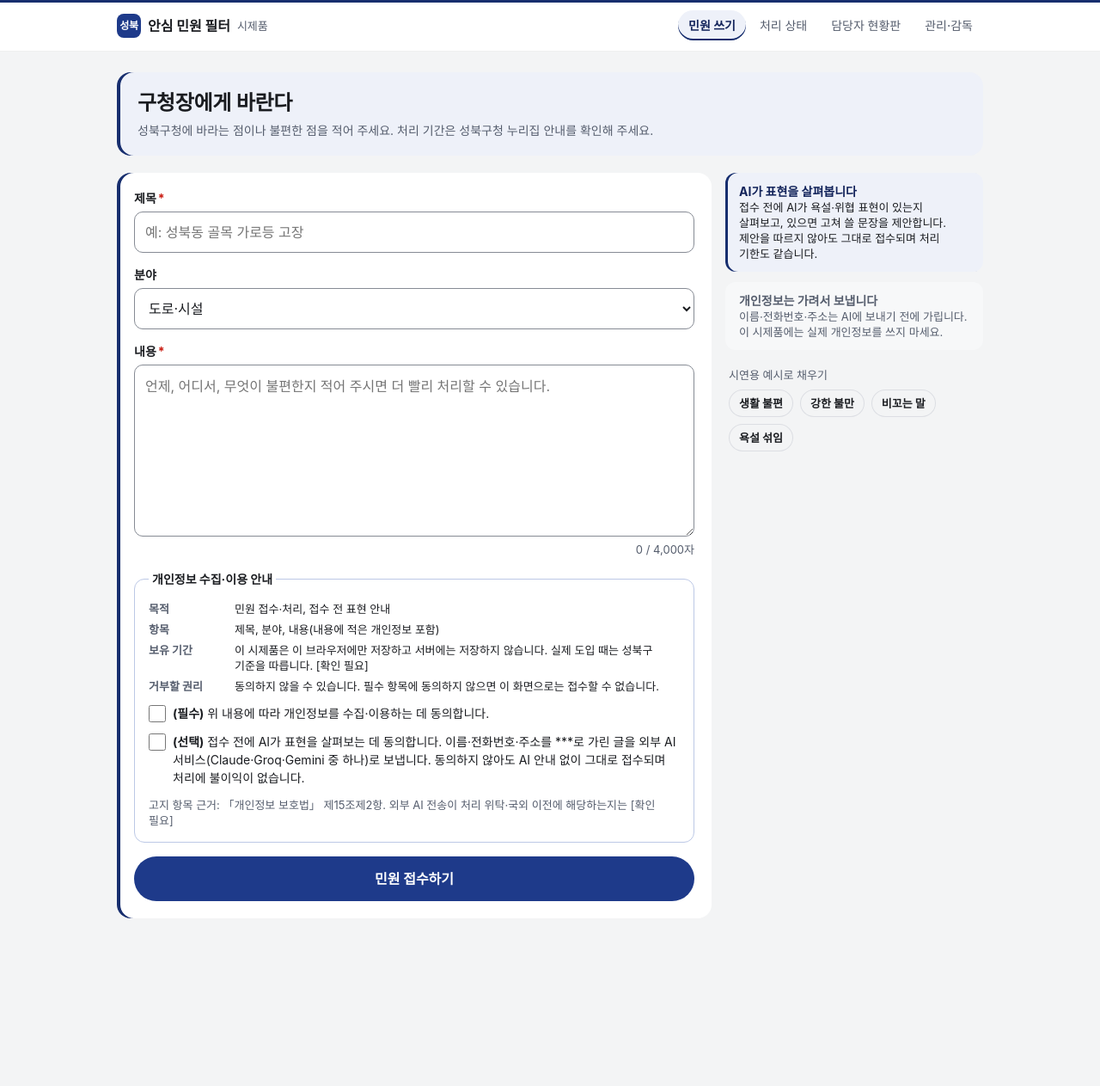
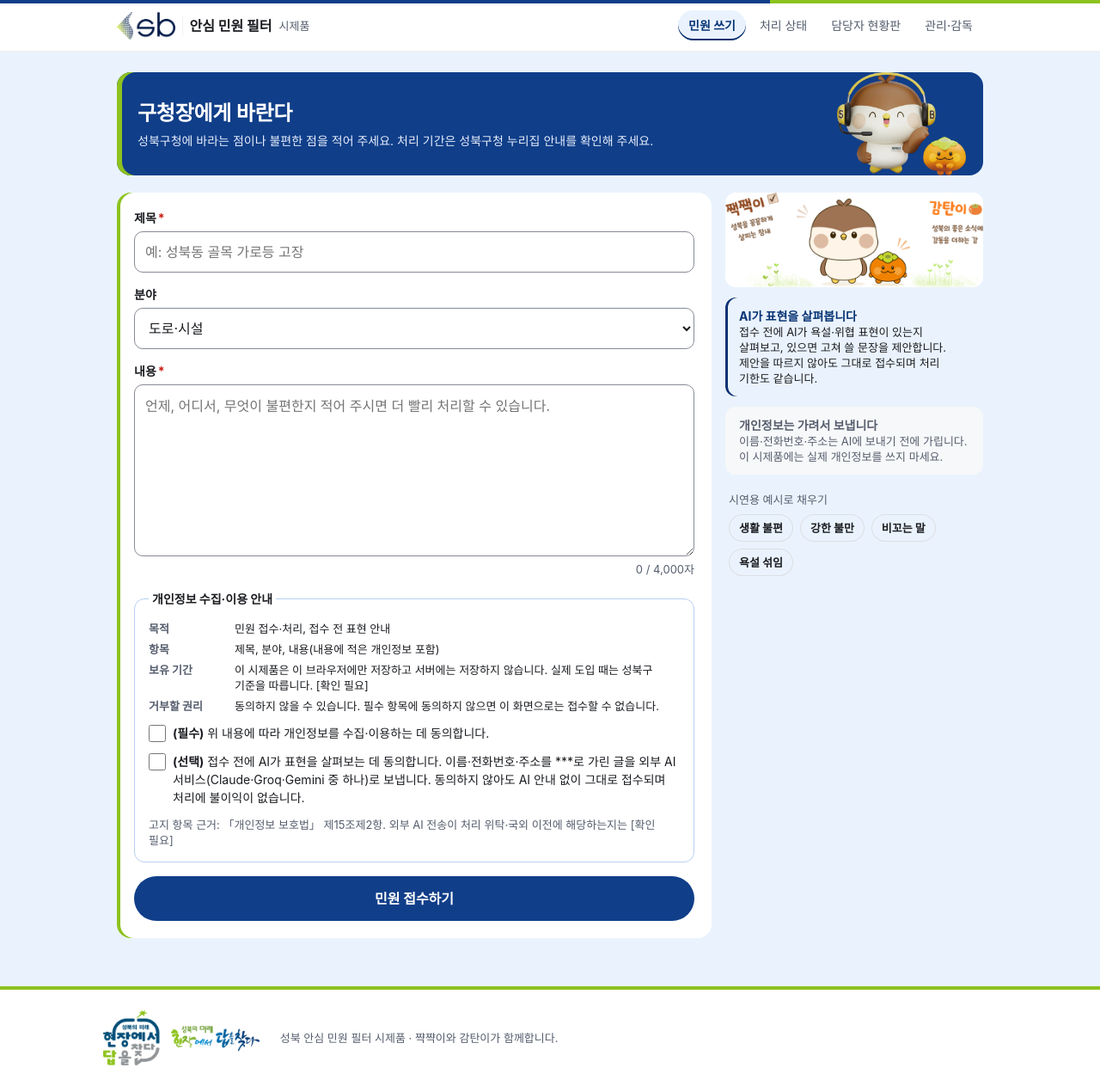
Before and after one commit to vic996429-png/team_project_04_kmu, a website with bundled scripts: page public/index.html in a window 1280 px wide. Shown: the whole page at 86% size. Before the commit the page ends 1124 px from the top, so only its background shows below. Built offline with nearby package versions, Linux system fonts and the light colour scheme; files whose address does not match are found by name.

Commit message:
성북구청 색(남색·연두·연하늘)과 로고·마스코트 반영
Co-Authored-By: Claude Sonnet 5.5 <noreply@anthropic.com>
Claude-Session: https://claude.ai/code/session_01TpWC2y8khZKUJDmbh3NNs2

```diff
--- a/public/assets/app.css
+++ b/public/assets/app.css
@@ -2,6 +2,9 @@
 
 *, *::before, *::after { box-sizing: border-box; }
 html { -webkit-text-size-adjust: 100%; }
+body { min-height: 100vh; display: flex; flex-direction: column; }
+body > .page { flex: 1; width: 100%; }
+
 body { margin: 0; font: var(--t5); color: var(--fg-neutral); background: var(--bg-layer-basement); word-break: keep-all; overflow-wrap: anywhere; }
 a { color: var(--fg-brand-text); }
 button, input, select, textarea { font: inherit; color: inherit; }
@@ -10,10 +13,12 @@ button, input, select, textarea { font: inherit; color: inherit; }
 [hidden] { display: none !important; }
 
 /* ── 상단 내비게이션 ───────────────────────── */
-.topbar { position: sticky; top: 0; z-index: 10; background: var(--bg-layer-default); border-bottom: 1px solid var(--stroke-neutral-muted); box-shadow: inset 0 3px 0 var(--stroke-brand); }
+.topbar { position: sticky; top: 0; z-index: 10; background: var(--bg-layer-default); border-bottom: 1px solid var(--stroke-neutral-muted); box-shadow: inset 0 4px 0 var(--sb-head); border-top: 0; }
+.topbar::before { content: ""; position: absolute; left: 0; right: 0; top: 0; height: 4px; background: linear-gradient(90deg, var(--sb-head) 0 70%, var(--lime-500) 70% 100%); }
 .topbar__inner { max-width: 1040px; margin: 0 auto; padding: var(--x3) var(--x4); display: flex; align-items: center; gap: var(--x4); flex-wrap: wrap; }
 .brand { display: flex; align-items: center; gap: var(--x2); font: var(--t5); font-weight: 700; color: var(--fg-neutral); text-decoration: none; }
-.brand__mark { width: 28px; height: 28px; border-radius: var(--r2); background: var(--bg-brand-solid); color: var(--fg-on-brand); display: grid; place-items: center; font: var(--t2); font-weight: 700; letter-spacing: -0.02em; }
+.brand__logo { height: 32px; width: auto; display: block; }
+.brand__sep { width: 1px; height: 22px; background: var(--stroke-neutral-muted); }
 .brand small { font: var(--t3); font-weight: 400; color: var(--fg-neutral-subtle); }
 .nav { margin-left: auto; display: flex; gap: var(--x1); }
 .nav a { padding: var(--x2) var(--x3); border-radius: var(--full); font: var(--t4); font-weight: 500; color: var(--fg-neutral-muted); text-decoration: none; transition: background var(--d3) var(--ease); }
@@ -22,10 +27,19 @@ button, input, select, textarea { font: inherit; color: inherit; }
 
 /* ── 레이아웃 ─────────────────────────────── */
 .page { max-width: 1040px; margin: 0 auto; padding: var(--x6) var(--x4) var(--x14); }
-/* 페이지 머리: 연주황 띠 + 왼쪽 주황 강조선 */
-.page-head { margin-bottom: var(--x5); padding: var(--x5) var(--x5) var(--x5) var(--x6); border-radius: var(--r4); background: var(--bg-brand-weak); box-shadow: inset 4px 0 0 var(--stroke-brand); }
+/* 페이지 머리: 성북구청 남색 띠 + 왼쪽 연두 강조선, 오른쪽에 캐릭터 */
+.page-head { position: relative; margin-bottom: var(--x5); padding: var(--x5) var(--x5) var(--x5) var(--x6); border-radius: var(--r4); background: var(--sb-head); color: #fff; box-shadow: inset 6px 0 0 var(--lime-500); display: flex; align-items: center; gap: var(--x4); overflow: hidden; }
+.page-head__text { flex: 1; min-width: 0; }
+.page-head__img { height: 120px; width: auto; flex: none; margin: calc(var(--x5) * -1) 0; align-self: flex-end; }
 .page-head h1 { margin: 0 0 var(--x1_5); font: var(--t9); font-weight: 700; letter-spacing: -0.01em; }
-.page-head p { margin: 0; color: var(--fg-neutral-muted); font: var(--t4); }
+.page-head p { margin: 0; color: #e6eefb; font: var(--t4); }
+@media (max-width: 767px) { .page-head__img { display: none; } }
+
+/* 하단 로고 띠 */
+.site-foot { background: #fff; border-top: 4px solid var(--lime-500); padding: var(--x6) var(--x4); }
+.site-foot__inner { max-width: 1040px; margin: 0 auto; display: flex; align-items: center; gap: var(--x6); flex-wrap: wrap; }
+.site-foot__inner img { height: 64px; width: auto; }
+.site-foot__inner p { margin: 0; font: var(--t3); color: var(--fg-neutral-subtle); }
 .card { background: var(--bg-layer-default); border-radius: var(--r4); padding: var(--x5); }
 .card + .card { margin-top: var(--x3); }
 .card h2 { margin: 0 0 var(--x3); font: var(--t6); font-weight: 700; }
@@ -128,11 +142,12 @@ td.num { font-variant-numeric: tabular-nums; }
   .card { padding: var(--x4); border-radius: var(--r3); }
 }
 
-/* ── 주황 강조(팀 요청) ─────────────────────── */
-.card--accent { box-shadow: inset 4px 0 0 var(--stroke-brand); }
+/* ── 남색·연두 강조(성북구청 색) ─────────────────────── */
+.card--accent { box-shadow: inset 4px 0 0 var(--lime-500); }
 input[type="checkbox"], input[type="radio"] { accent-color: var(--bg-brand-solid); }
 .callout--brand { background: var(--bg-brand-weak); color: var(--fg-neutral); box-shadow: inset 3px 0 0 var(--stroke-brand); }
 .callout--brand b { color: var(--fg-brand-text); }
 
 /* [R5] 업무 화면(담당자·관리자)은 머리 띠를 빼고 왼쪽 선만 — 강조면을 화면당 한 곳으로 줄임 */
-.page-head--work { background: none; padding: 0 0 0 var(--x3); border-radius: 0; box-shadow: inset 3px 0 0 var(--stroke-brand); }
+.page-head--work { background: none; color: var(--fg-neutral); padding: 0 0 0 var(--x3); border-radius: 0; box-shadow: inset 3px 0 0 var(--lime-500); overflow: visible; }
+.page-head--work p { color: var(--fg-neutral-muted); }
--- a/public/assets/citizen.css
+++ b/public/assets/citizen.css
@@ -42,3 +42,5 @@
   .citizen__side { position: static; order: -1; }
   .tryit { display: none; }
 }
+
+.side-mascot { width: 100%; height: auto; border-radius: var(--r3); background: #fff; display: block; }
--- a/public/assets/tokens.css
+++ b/public/assets/tokens.css
@@ -4,7 +4,9 @@
   /* palette — light */
   --gray-00: #ffffff; --gray-100: #f7f8f9; --gray-200: #f3f4f5; --gray-300: #eeeff1; --gray-400: #dcdee3;
   --gray-500: #d1d3d8; --gray-600: #b0b3ba; --gray-700: #868b94; --gray-800: #555d6d; --gray-900: #2a3038; --gray-1000: #1a1c20;
-  --carrot-100: #eef1f9; --carrot-200: #dfe5f4; --carrot-300: #bcc8e6; --carrot-500: #4a68b3; --carrot-600: #1e3a8a; --carrot-700: #172e6e; --carrot-800: #12235a; --carrot-900: #0c1840;
+  --carrot-100: #eaf3fd; --carrot-200: #dfeefd; --carrot-300: #b5d0f2; --carrot-500: #2a5db0; --carrot-600: #103e89; --carrot-700: #0c3272; --carrot-800: #083475; --carrot-900: #062556;
+  /* 성북구청 홈페이지 색: 남색 #103e89 · 연한 하늘 #dfeefd · 연회색 #f4f5f9 · 로고 연두 */
+  --lime-100: #f1f8e4; --lime-500: #8dc21f; --lime-700: #5f8f0f; --sb-bg: #eaf3fd; --sb-head: #103e89;
   --blue-100: #eff6ff; --blue-300: #cbdffa; --blue-600: #5e98fe; --blue-700: #217cf9; --blue-900: #0b4596;
   --red-100: #fdf0f0; --red-300: #fed4d2; --red-700: #fa342c; --red-800: #ca1d13; --red-900: #921708;
   --green-100: #edfaf6; --green-300: #b9e9d2; --green-700: #079171; --green-900: #075445;
@@ -13,7 +15,7 @@
 
   /* role */
   /* [팀 요청 2026-11-26] 브랜드 색을 주황에서 남색으로 변경. 토큰 이름(carrot-*)은 그대로 두고 값만 남색으로 교체.
-     대비: 남색(#1e3a8a) 바탕에는 흰 글자(약 10:1)를 올린다 */
+     대비: 남색(#103e89) 바탕에는 흰 글자(약 10:1)를 올린다 */
   --bg-brand-solid: var(--carrot-600); --bg-brand-solid-pressed: var(--carrot-500);
   --fg-on-brand: #ffffff;
   /* [대비 보정 R6] 상태·강조선: carrot-600 2.94:1 → carrot-700 3.99:1(비텍스트 3:1 기준) */
@@ -23,7 +25,7 @@
   --bg-informative-weak: var(--blue-100);
   --bg-positive-weak: var(--green-100);
   --bg-warning-weak: var(--yellow-100); --bg-warning-solid: var(--yellow-300);
-  --bg-layer-basement: var(--gray-200); --bg-layer-default: var(--gray-00); --bg-layer-fill: var(--gray-100); --bg-layer-floating: var(--gray-00);
+  --bg-layer-basement: var(--sb-bg); --bg-layer-default: var(--gray-00); --bg-layer-fill: var(--gray-100); --bg-layer-floating: var(--gray-00);
   --bg-neutral-weak: var(--gray-200); --bg-neutral-weak-pressed: var(--gray-300); --bg-neutral-inverted: var(--gray-900);
   --bg-neutral-weak-alpha: var(--black-a200); --bg-transparent-pressed: var(--black-a100);
   --bg-overlay: var(--black-a700); --bg-disabled: var(--gray-200);
@@ -63,6 +65,7 @@
     --gray-00: #000000; --gray-100: #16171b; --gray-200: #1d2025; --gray-300: #2b2e35; --gray-400: #393d46;
     --gray-500: #5b606a; --gray-600: #868b94; --gray-700: #b0b3ba; --gray-800: #dcdee3; --gray-900: #e9eaec; --gray-1000: #f3f4f5;
     --carrot-100: #1a2238; --carrot-200: #222d4d; --carrot-300: #2f3f6b; --carrot-600: #4f73d1; --carrot-700: #6b8ce0; --carrot-800: #a9bdf0;
+    --sb-bg: #0e1424;
     --blue-100: #202742; --blue-300: #1a4275; --blue-600: #1e82eb; --blue-700: #41a2f9; --blue-900: #b9d7fb;
     --red-100: #322323; --red-300: #742826; --red-700: #ff6e60; --red-800: #ffa299; --red-900: #f8c5c3;
     --green-100: #202926; --green-300: #20493b; --green-700: #22b27f; --green-900: #93e5c0;
--- a/public/index.html
+++ b/public/index.html
@@ -10,7 +10,7 @@
 <body>
   <header class="topbar">
     <div class="topbar__inner">
-      <a class="brand" href="/"><span class="brand__mark" aria-hidden="true">성북</span>안심 민원 필터 <small>시제품</small></a>
+      <a class="brand" href="/"><img class="brand__logo" src="/assets/img/sb-logo.png" alt="성북구"><span class="brand__sep" aria-hidden="true"></span>안심 민원 필터 <small>시제품</small></a>
       <nav class="nav" aria-label="화면 이동">
         <a href="/" aria-current="page">민원 쓰기</a>
         <a href="/status">처리 상태</a>
@@ -22,8 +22,11 @@
 
   <main class="page citizen">
     <div class="page-head">
-      <h1>구청장에게 바란다</h1>
-      <p>성북구청에 바라는 점이나 불편한 점을 적어 주세요. <span id="period-line"></span></p>
+      <div class="page-head__text">
+        <h1>구청장에게 바란다</h1>
+        <p>성북구청에 바라는 점이나 불편한 점을 적어 주세요. <span id="period-line"></span></p>
+      </div>
+      <img class="page-head__img" src="/assets/img/mascot-headset.png" alt="헤드셋을 쓴 쨕쨕이와 감탄이">
     </div>
 
     <div class="citizen__grid">
@@ -63,6 +66,7 @@
       </section>
 
       <aside class="citizen__side" aria-label="이용 안내">
+        <img class="side-mascot" src="/assets/img/mascot-banner.png" alt="쨕쨕이: 성북을 꼼꼼하게 살피는 참새, 감탄이: 성북의 좋은 소식에 감동을 더하는 감">
         <div class="callout callout--brand notice">
           <div>
             <p><b>AI가 표현을 살펴봅니다</b></p>
@@ -129,5 +133,11 @@
   </dialog>
 
   <script type="module" src="/assets/citizen.js"></script>
+  <footer class="site-foot">
+    <div class="site-foot__inner">
+      <img src="/assets/img/slogan.png" alt="성북의 미래 현장에서 답을 찾다">
+      <p>성북 안심 민원 필터 시제품 · 쨕쨕이와 감탄이가 함께합니다.</p>
+    </div>
+  </footer>
 </body>
 </html>
```
Also changed, not shown: public/admin.html (+7 -1 lines), public/officer.html (+7 -1 lines), public/status.html (+12 -3 lines), public/assets/img/mascot-banner.png (added), public/assets/img/mascot-headset.png (added), public/assets/img/mascot-wave.png (added), public/assets/img/sb-logo.png (added), public/assets/img/slogan.png (added).
